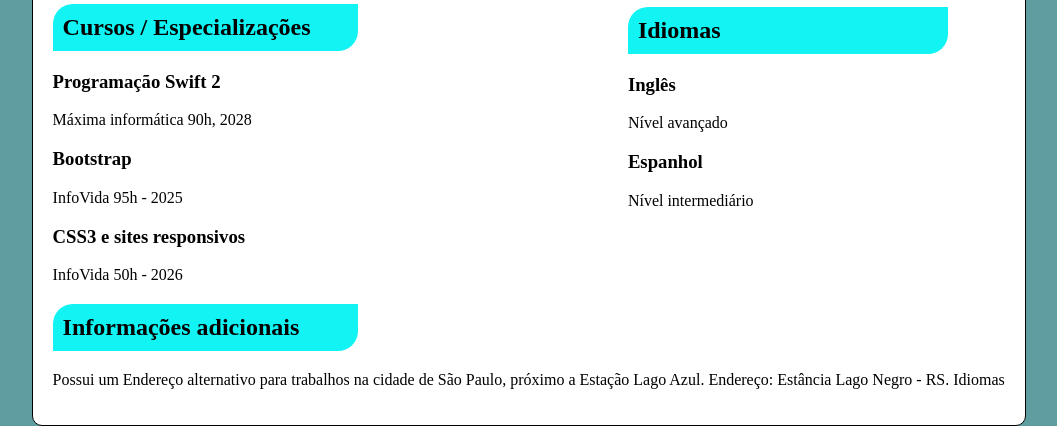
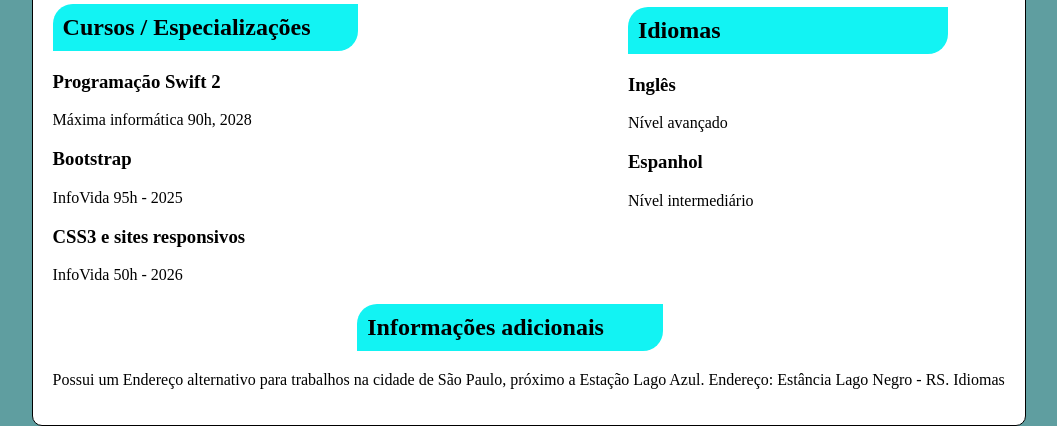
Before and after one commit to JeversonFagundes/styleCSS, a PHP site: page /curriculoA.php in a window 1280 px wide. Shown: the part 709-1135 px from the top of the page, without its empty margins (186-1243 px from the left). Run offline with PHP 8.4, Linux system fonts and the light colour scheme.

Commit message:
adicionais

```diff
--- a/atividadeCSS/curriculoA.php
+++ b/atividadeCSS/curriculoA.php
@@ -67,7 +67,7 @@
             <h3> Espanhol </h3>
             <p> Nível intermediário</p>
         </div>
-        <h2>Informações adicionais</h2>
+        <h2 class="info1">Informações adicionais</h2>
 
         <p> Possui um Endereço alternativo para trabalhos na cidade de São Paulo,
             próximo a Estação Lago Azul.
--- a/atividadeCSS/style.css
+++ b/atividadeCSS/style.css
@@ -41,3 +41,6 @@ h2{
    background-color: rgb(18, 243, 243);
    border-radius: 20px 0 20px 0;
 }
+.info1{
+    margin-left: 32%;
+}
```
